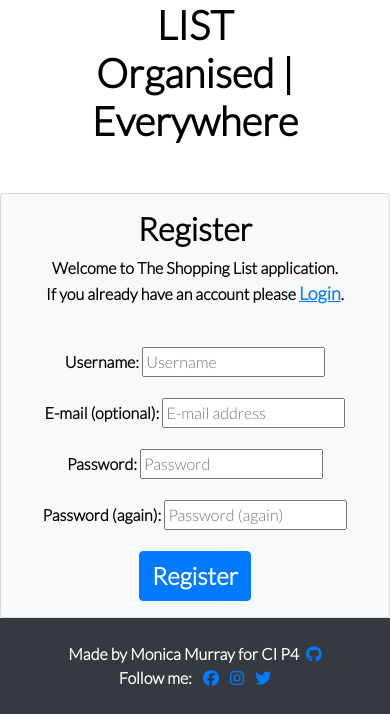
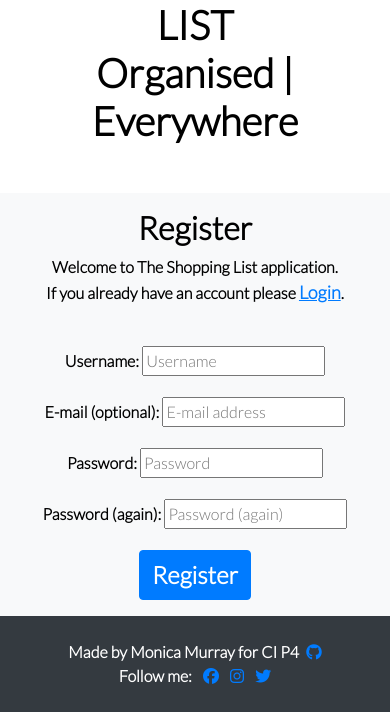
Before and after one commit to MoniMurray/shopping-list, a Django app: page /accounts/signup/ in a window 390 px wide. Shown: the part 151-865 px from the top of the page. Run offline with Django 3.2, Linux system fonts and the light colour scheme; some libraries are stand-ins or nearby versions.

Commit message:
Change card class to container class in base.html to ensure responsiveness through each template

```diff
--- a/templates/base.html
+++ b/templates/base.html
@@ -109,9 +109,8 @@
     </div>
   </div>
 
-  <!-- main shopping list content displayed as a card -->
-  <div class="card text-center bg-light">
-
+  <!-- main shopping list container -->
+  <div class="container bg-light">
     {% block content %}
     <!-- content goes here -->
     {% endblock %}
```
